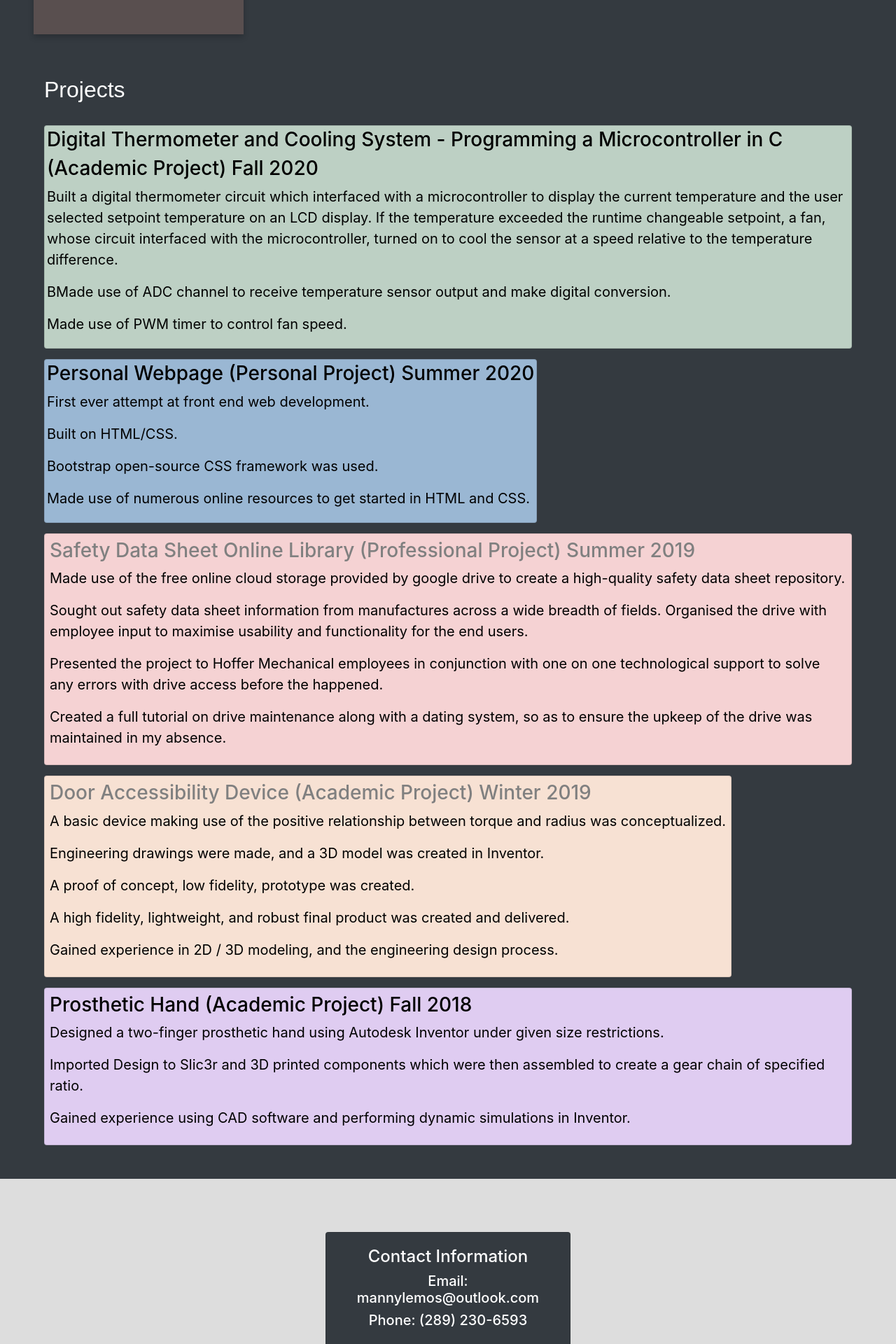
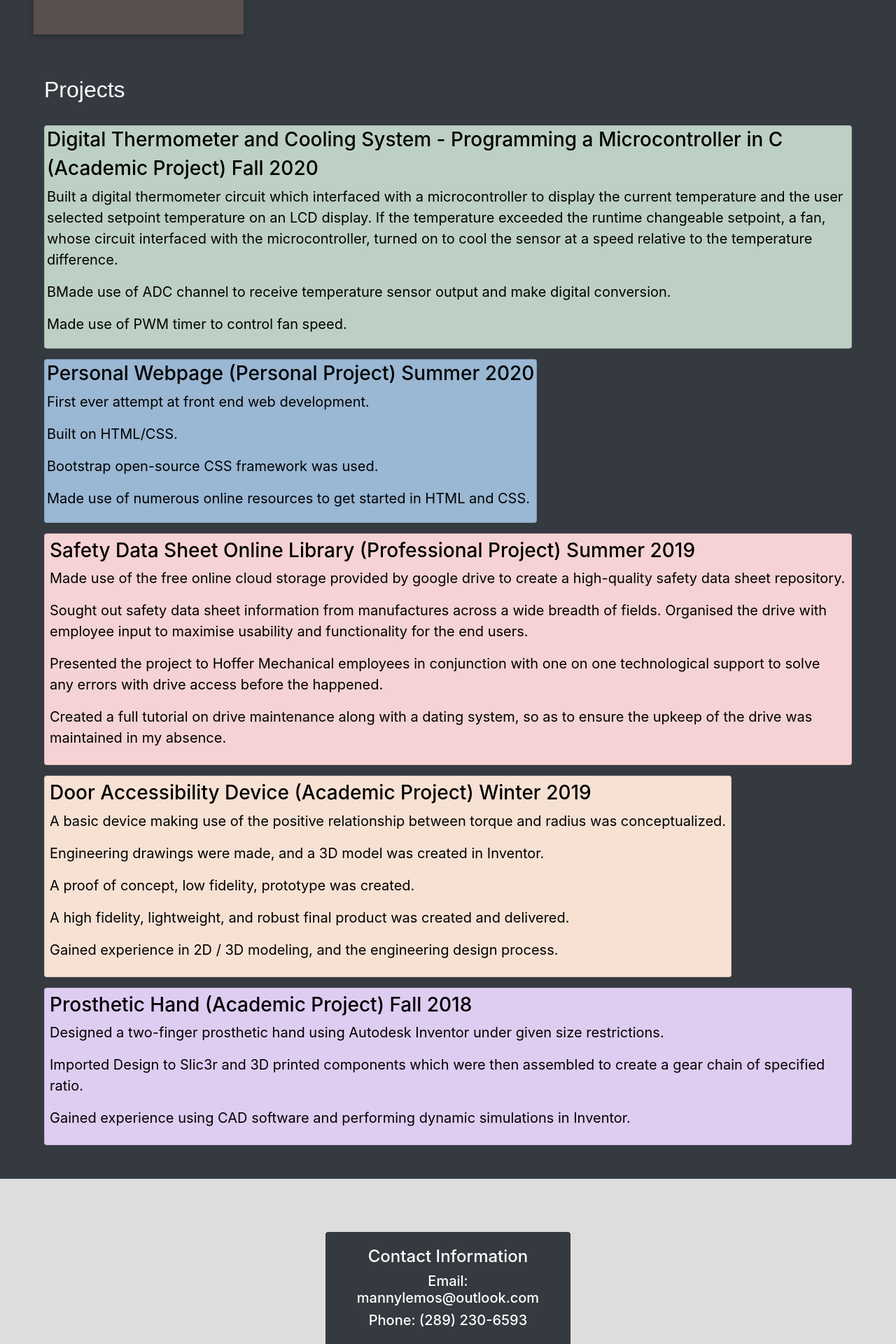
Before and after one commit to MannyLemos/MannyLemos.github.io, a Jekyll site: the page index.html, which Jekyll copies as it is, in a window 1280 px wide. Shown: the part 2404-4324 px from the top of the page at 70% size. Built offline with Jekyll 4.4.1, drawn with Linux system fonts in a browser that asks for light colours; nearby versions of some CDN libraries; a script that is not in the unit is left out.

Commit message:
Update index.html

```diff
--- a/index.html
+++ b/index.html
@@ -355,7 +355,7 @@
                        									<div  style="padding-top:15px"   class="col-md-auto" >
                             									<div style="background-color: #f5d2d3" class="card">
                                 									<div style="padding: 7px">
-														<h3 style="color:gray;">Safety Data Sheet Online Library (Professional Project)				Summer 2019</h3>
+														<h3 style="color:black;">Safety Data Sheet Online Library (Professional Project)				Summer 2019</h3>
 														<p>Made use of the free online cloud storage provided by google drive to create a high-quality safety data sheet repository.</p>
 														<p>Sought out safety data sheet information from manufactures across a wide breadth of fields. Organised the drive with employee input to maximise usability and functionality for the end users.</p>
 														<p>Presented the project to Hoffer Mechanical employees in conjunction with one on one technological support to solve any errors with drive access before the happened.</p>
@@ -366,7 +366,7 @@
                         								<div style="padding-top:15px"   class="col-md-auto" >
                             									<div style="background-color: #f7e1d3" class="card">
                                 									<div style="padding: 7px">
-														<h3 style="color:gray;">Door Accessibility Device (Academic Project)					Winter 2019</h3>
+														<h3 style="color:black;">Door Accessibility Device (Academic Project)					Winter 2019</h3>
 														<p>A basic device making use of the positive relationship between torque and radius was conceptualized.</p>
 														<p>Engineering drawings were made, and a 3D model was created in Inventor.</p>
 														<p>A proof of concept, low fidelity, prototype was created.</p>
```
